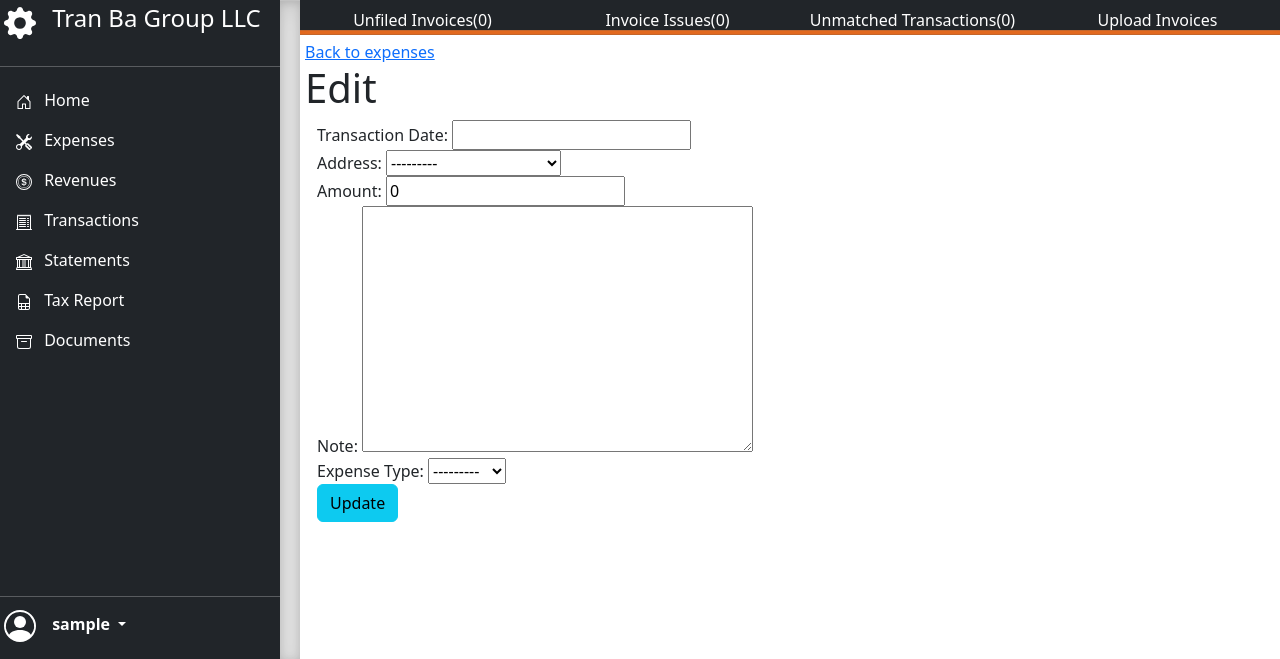
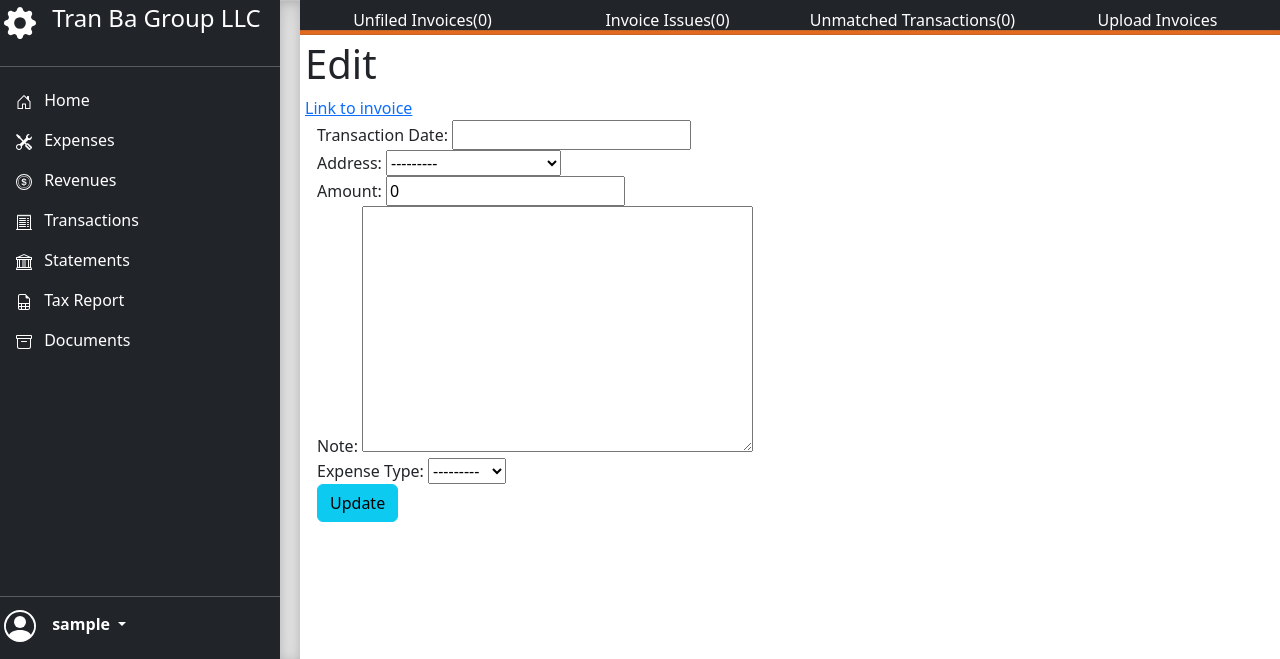
Before and after one commit to duybtr/tbi, a Django app: page /1/file_invoice/ in a window 1280 px wide. Shown: the top 659 px of the page. Run offline with Django 3.2, Linux system fonts and the light colour scheme; a user stored in the database is signed in; tables that the repository leaves empty hold one stand-in row (values such as "Sample post"); parts of the project's set-up code (start-up, migrations or seed data) failed here and were passed over; some libraries are stand-ins or nearby versions.

Commit message:
added a link to invoice

```diff
--- a/templates/transactions/file_invoice.html
+++ b/templates/transactions/file_invoice.html
@@ -1,8 +1,8 @@
 {% extends '_base.html' %}
 
 {% block content %}
-    <a href="{% url 'expense_list' %}">Back to expenses</a>
     <h1>Edit</h1>
+    <a href="{{ raw_invoice.get_full_path_to_gcs }}">Link to invoice</a>
     <div class="container">
         <div class="row">
             <div class="col-sm">
@@ -42,7 +42,6 @@
                 </form>
             </div>
 
-
         </div>
     </div>
 {% endblock content %}
```
